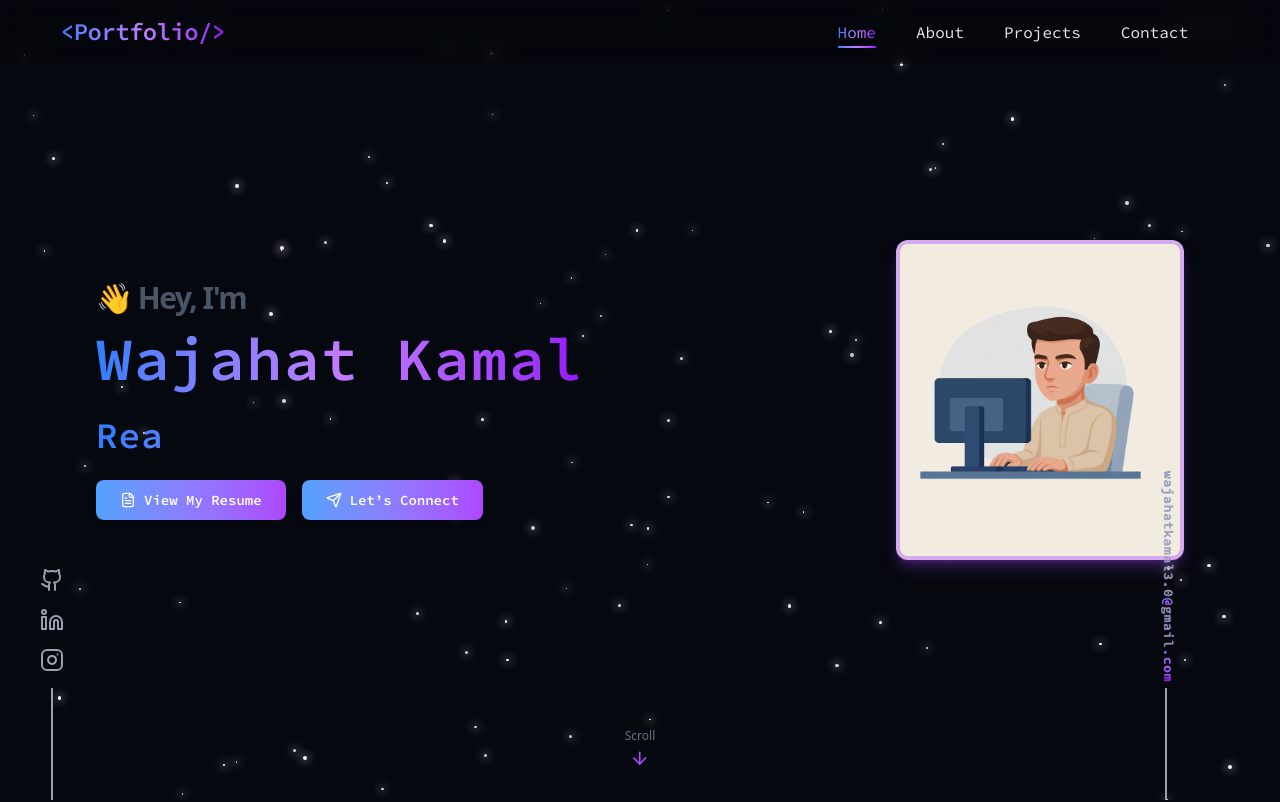
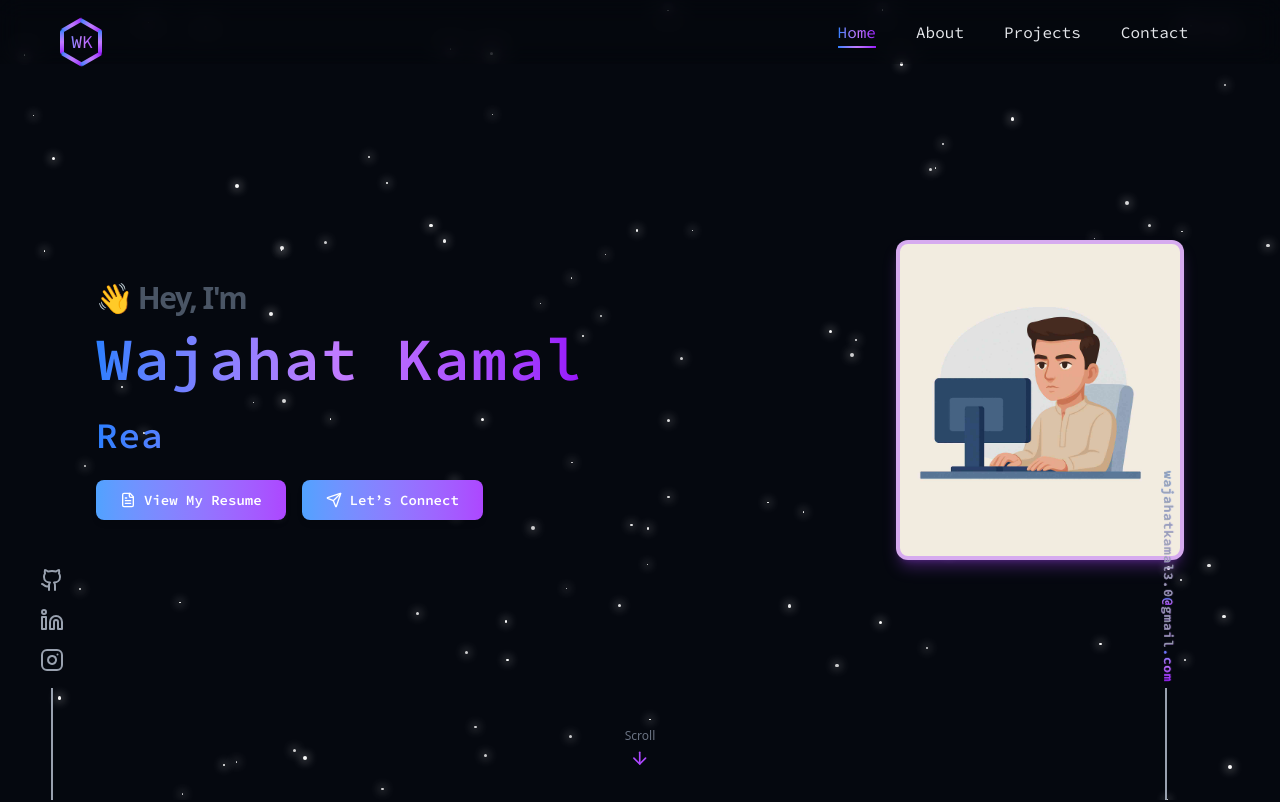
Before and after one commit to wajahat-kamal/Dev-Portfolio, a React (Vite) app: page / in a window 1280 px wide. Shown: the top 802 px of the page. Built offline with nearby package versions, Linux system fonts and the light colour scheme.

Commit message:
Update Navbar component: replace logo with a new design featuring gradient text and bars for enhanced visual appeal, and adjust background opacity for improved aesthetics.

```diff
--- a/src/components/Navbar.jsx
+++ b/src/components/Navbar.jsx
@@ -14,16 +14,65 @@ const Navbar = () => {
   };
 
   return (
-    <nav className="fixed top-0 left-0 w-full z-50 backdrop-blur-md bg-black/20">
+    <nav className="fixed top-0 left-0 w-full z-50 backdrop-blur-md bg-black/10">
       <div className="max-w-7xl mx-auto px-4 sm:px-6 lg:px-15 lg:pr-23">
         <div className="flex justify-between items-center h-16">
           {/* -------- Logo -------- */}
           <a
             href="#"
-            className="text-2xl font-extrabold tracking-tight text-transparent bg-clip-text
-                       bg-gradient-to-r from-blue-500 via-purple-400 to-purple-600 fira-code"
+            className="flex flex-row justify-center items-center gap-1 mt-4"
           >
-            {"<Portfolio/>"}
+            <div className="relative h-11 w-12 opacity-100">
+              {/* Gradient Text */}
+              <span
+                className="absolute h-12 w-10.5 flex justify-center items-center text-lg fira-code font-Header bg-gradient-to-r from-blue-500 via-purple-400 to-purple-600 bg-clip-text text-transparent"
+                style={{ transform: "translateX(1px) translateZ(0)" }}
+              >
+                WK
+              </span>
+
+              {/* Gradient Bars */}
+              <div
+                className="h-1 w-6 rounded bg-gradient-to-r from-blue-500 via-purple-400 to-purple-600"
+                style={{
+                  transform: "translateY(5px) rotate(-30deg) translateZ(0px)",
+                }}
+              ></div>
+              <div
+                className="h-1 w-6 rounded bg-gradient-to-r from-blue-500 via-purple-400 to-purple-600"
+                style={{
+                  transform:
+                    "translateX(-10px) translateY(18px) rotate(90deg) translateZ(0px)",
+                }}
+              ></div>
+              <div
+                className="h-1 w-6 rounded bg-gradient-to-r from-blue-500 via-purple-400 to-purple-600"
+                style={{
+                  transform: "translateY(31px) rotate(30deg) translateZ(0px)",
+                }}
+              ></div>
+              <div
+                className="h-1 w-6 rounded bg-gradient-to-r from-blue-500 via-purple-400 to-purple-600"
+                style={{
+                  transform:
+                    "translateX(19px) translateY(27px) rotate(-30deg) translateZ(0px)",
+                }}
+              ></div>
+              <div
+                className="h-1 w-6 rounded bg-gradient-to-r from-blue-500 via-purple-400 to-purple-600"
+                style={{
+                  transform:
+                    "translateX(19px) translateY(-10px) rotate(30deg) translateZ(0px)",
+                }}
+              ></div>
+              <div
+                className="h-1 w-6 rounded bg-gradient-to-r from-blue-500 via-purple-400 to-purple-600"
+                style={{
+                  transform:
+                    "translateX(28px) translateY(2px) rotate(90deg) translateZ(0px)",
+                }}
+              ></div>
+            </div>
           </a>
 
           {/* -------- Desktop Menu -------- */}
@@ -45,7 +94,9 @@ const Navbar = () => {
                 {/* underline effect */}
                 <span
                   className={`absolute left-0 -bottom-1 h-[2px] w-full bg-gradient-to-r from-blue-500 via-purple-400 to-purple-600 transition-transform duration-300 origin-left scale-x-0 ${
-                    activeLink === link ? "scale-x-100" : "group-hover:scale-x-100"
+                    activeLink === link
+                      ? "scale-x-100"
+                      : "group-hover:scale-x-100"
                   }`}
                 />
               </a>
```
Also changed, not shown: src/assets/wk-logo.png.
